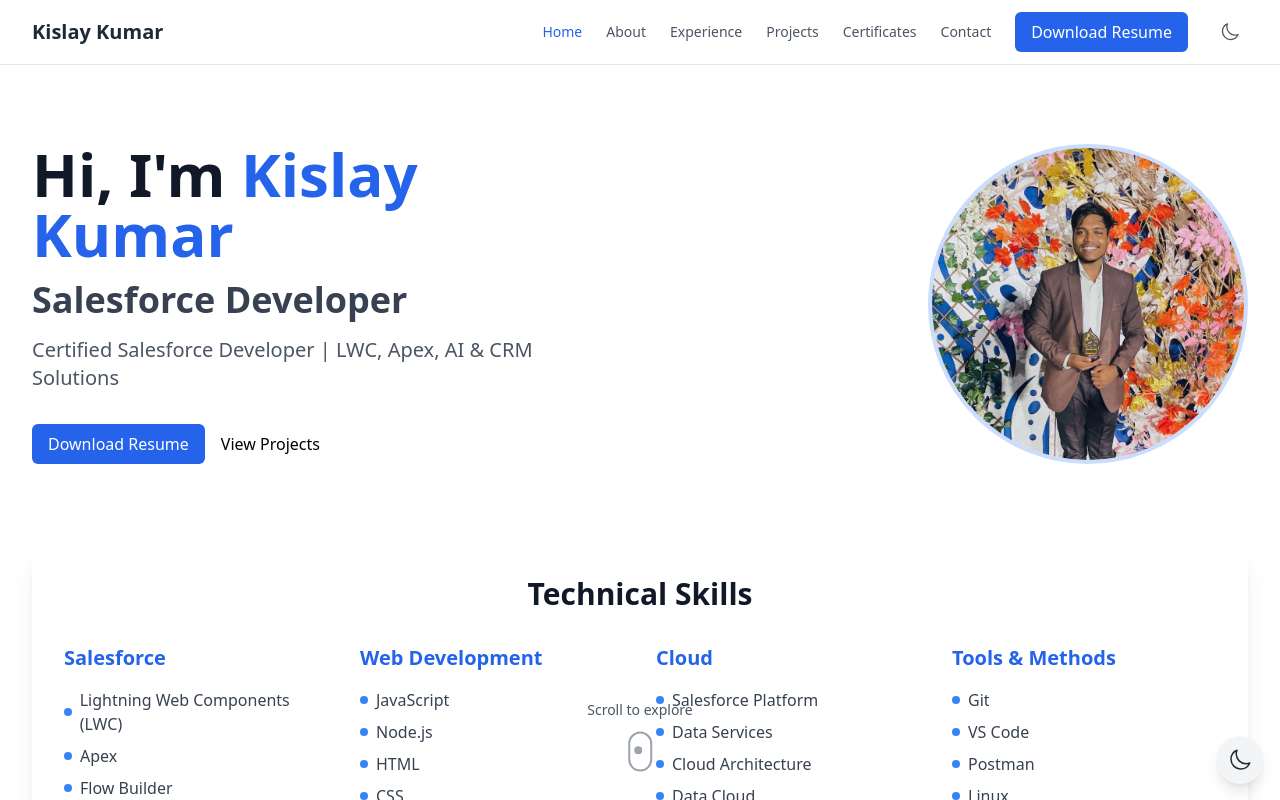
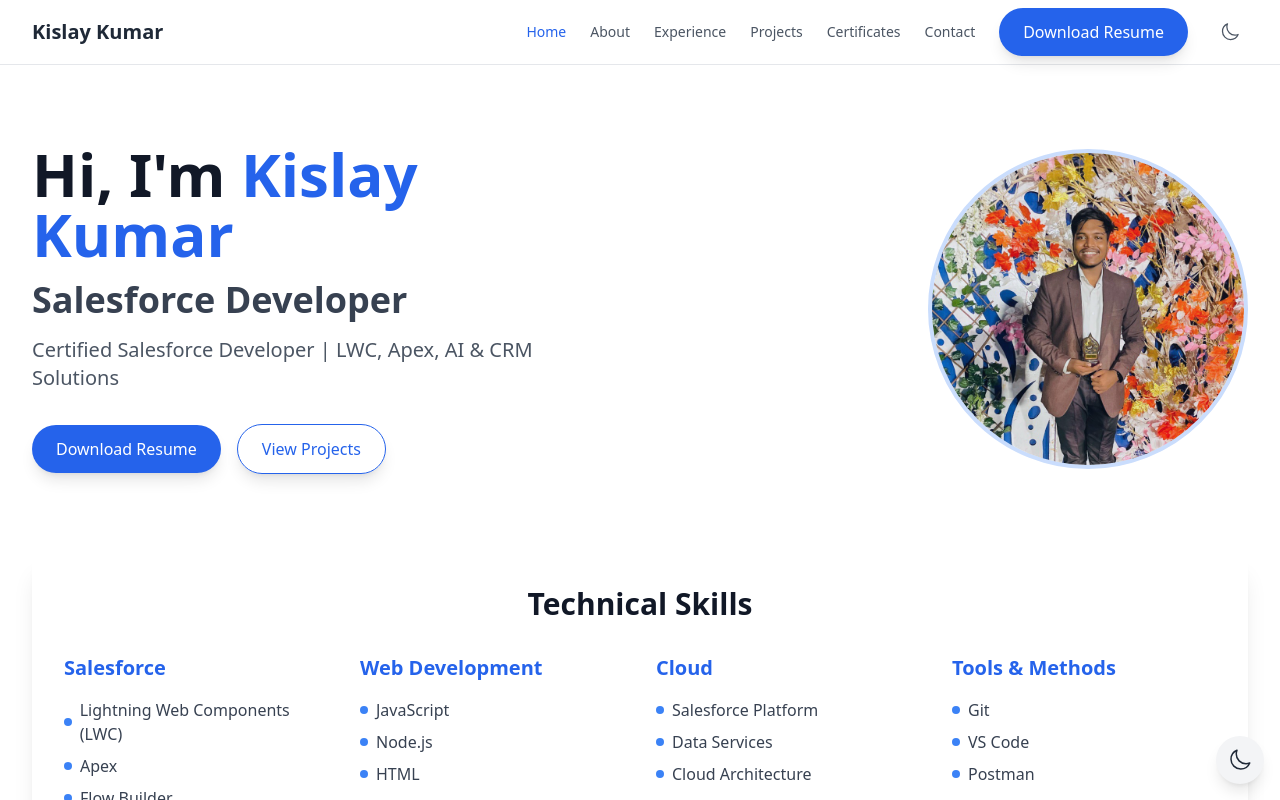
Before and after one commit to KislayKashyap-hub/Portfolio-Website, a React (Vite) app: page / in a window 1280 px wide. Shown: the top 800 px of the page. Built offline with nearby package versions, Linux system fonts and the light colour scheme.

Commit message:
fix: Update resume link and styling for better UI/UX

```diff
--- a/src/components/Navbar.tsx
+++ b/src/components/Navbar.tsx
@@ -47,13 +47,13 @@
                 {link.name}
               </Link>
             ))}
-            <a
-              href="https://drive.google.com/file/d/1XD8nsy1NTA9bRoFl6n2zK4-5F62c3D57/view?usp=sharing"
-              target="_blank"
-              rel="noopener noreferrer"
-              className="btn-primary"
-            >
-              Download Resume
+           <a
+                   href="https://drive.google.com/uc?export=download&id=1XD8nsy1NTA9bRoFl6n2zK4-5F62c3D57"
+                 target="_blank"
+                   rel="noopener noreferrer"
+              className="px-6 py-3 rounded-full text-white bg-blue-600 hover:bg-blue-700 transition-all duration-300 shadow-lg w-full sm:w-auto text-center"
+          >
+         Download Resume
             </a>
             <button
               onClick={toggleTheme}
--- a/src/pages/About.tsx
+++ b/src/pages/About.tsx
@@ -78,8 +78,8 @@
 
               <div className="mt-8 text-center">
                 <a
-                  href="/KislayKumar-CV.pdf"
-                  download
+                   href="https://drive.google.com/uc?export=download&id=1XD8nsy1NTA9bRoFl6n2zK4-5F62c3D57"
+                   download
                   className="btn-primary inline-flex items-center"
                 >
                   <span>Download Resume</span>
--- a/src/pages/Experience.tsx
+++ b/src/pages/Experience.tsx
@@ -15,7 +15,7 @@
   {
     title: 'Associate Software Engineer',
     company: 'Techila Global Services',
-    period: 'Sep 2023 - Present',
+    period: 'Aug 2024 - Present',
     location: 'Pune, India',
     description: [
       'Developing and maintaining Salesforce applications using Lightning Web Components (LWC), Apex, and Flow',
--- a/src/pages/Home.tsx
+++ b/src/pages/Home.tsx
@@ -64,18 +64,20 @@
               </p>
               <div className="flex flex-col sm:flex-row items-center gap-4 justify-center md:justify-start">
               <a
-                  href="/KislayKumar-CV.pdf"
-                  download
-                  className="btn-primary w-full sm:w-auto"
+                   href="https://drive.google.com/uc?export=download&id=1XD8nsy1NTA9bRoFl6n2zK4-5F62c3D57"
+                 target="_blank"
+                   rel="noopener noreferrer"
+              className="px-6 py-3 rounded-full text-white bg-blue-600 hover:bg-blue-700 transition-all duration-300 shadow-lg w-full sm:w-auto text-center"
           >
          Download Resume
       </a>
       <Link
          to="/projects"
-                  className="btn-secondary w-full sm:w-auto"
+          className="px-6 py-3 rounded-full text-blue-600 border border-blue-600 hover:bg-blue-600 hover:text-white transition-all duration-300 shadow-lg w-full sm:w-auto text-center"
       >
          View Projects
           </Link>
+
               </div>
             </motion.div>
 
@@ -176,38 +178,7 @@
           </motion.div>
 
           {/* Scroll Indicator */}
-          <motion.div
-            initial={{ opacity: 0 }}
-            animate={{ opacity: 1 }}
-            transition={{ duration: 0.5, delay: 0.8 }}
-            className="fixed bottom-8 left-1/2 transform -translate-x-1/2 z-10"
-          >
-            <div className="flex flex-col items-center cursor-pointer"
-                 onClick={() => window.scrollTo({ top: window.innerHeight, behavior: 'smooth' })}>
-              <span className="text-sm text-gray-600 dark:text-gray-400 mb-2">
-                Scroll to explore
-              </span>
-              <motion.div
-                className="w-6 h-10 border-2 border-gray-400 dark:border-gray-600 rounded-full p-1"
-                animate={{ y: [0, 5, 0] }}
-                transition={{
-                  duration: 1.5,
-                  repeat: Infinity,
-                  repeatType: 'reverse',
-                }}
-              >
-                <motion.div
-                  className="w-2 h-2 bg-gray-400 dark:bg-gray-600 rounded-full"
-                  animate={{ y: [0, 12, 0] }}
-                  transition={{
-                    duration: 1.5,
-                    repeat: Infinity,
-                    repeatType: 'reverse',
-                  }}
-                ></motion.div>
-              </motion.div>
-            </div>
-          </motion.div>
+
         </div>
       </div>
     </PageTransition>
```
Lines whose indentation alone changed are shown as unchanged.
